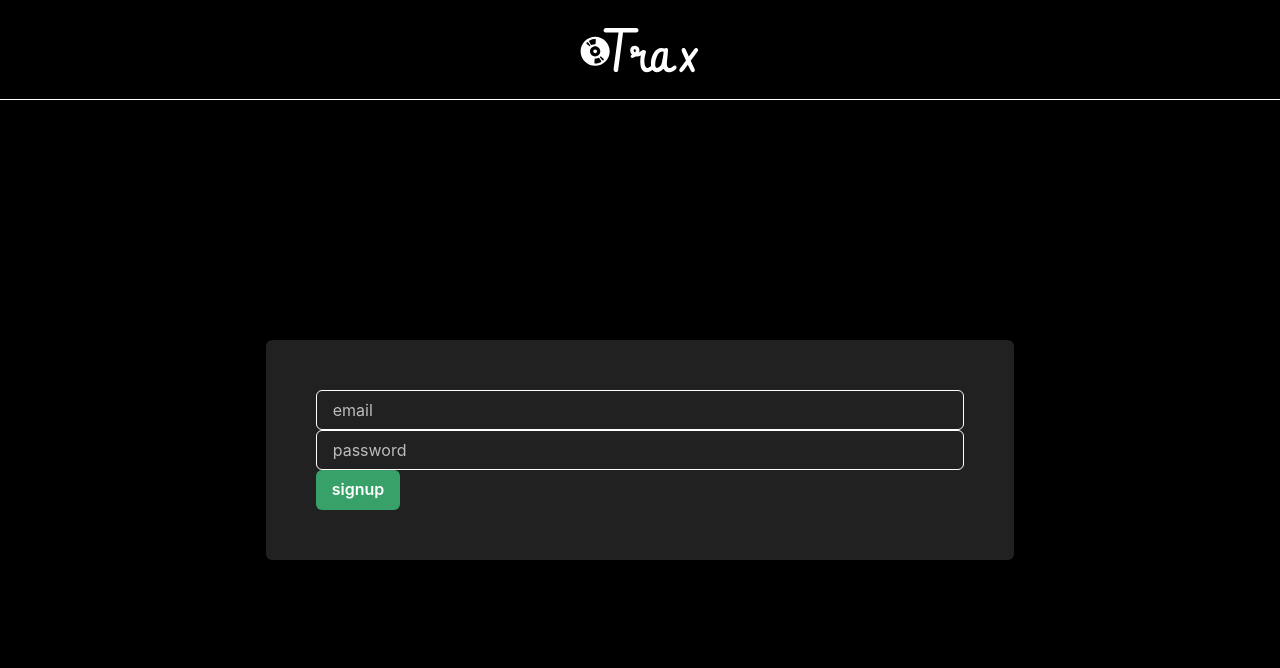
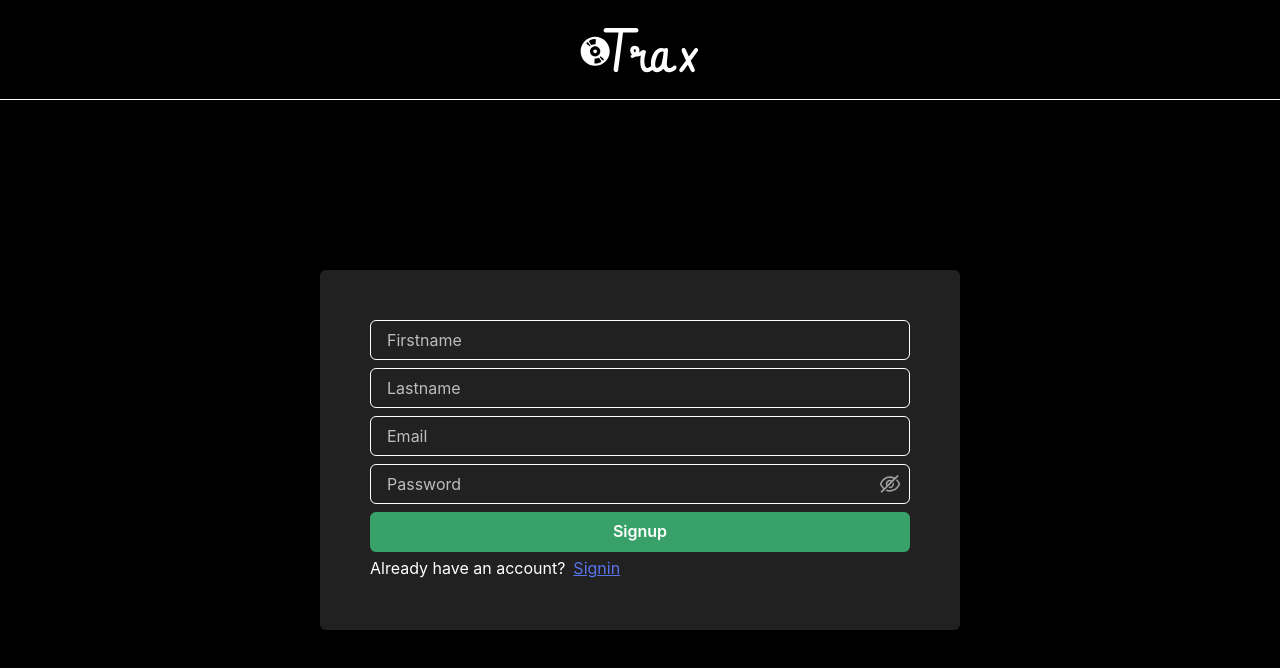
Before and after one commit to DOO-DEV/music-app, a Next.js app: page /signup in a window 1280 px wide. Shown: the top 668 px of the page. Built offline with nearby package versions, Linux system fonts and the light colour scheme; what easy-peasy would draw is missing.

Commit message:
signin and signup

```diff
--- a/components/authForm.tsx
+++ b/components/authForm.tsx
@@ -1,25 +1,14 @@
-import { Box, Button, Input, Flex } from "@chakra-ui/react";
-import { useRouter } from "next/router";
-import { FC, useState } from "react";
-import { useSWRConfig } from "swr";
-import { auth } from "../lib/mutations";
+import { Box, Flex, Text } from "@chakra-ui/react";
+import { FC, ReactNode, useState } from "react";
 import NextImage from "next/image";
+import NextLink from "next/link";
 
-const AuthForm: FC<{ mode: "signin" | "signup" }> = ({ mode }) => {
-  const [email, setEmail] = useState("");
-  const [password, setPassword] = useState("");
-  const [loading, setLoading] = useState(false);
-  const router = useRouter();
+interface Props {
+  mode: "signin" | "signup";
+  children: ReactNode;
+}
 
-  const handleSubmit = async (e) => {
-    e.preventDefault();
-    setLoading(true);
-
-    auth(mode, { email, password });
-    console.log(email, password);
-    setLoading(false);
-    router.push("/");
-  };
+const AuthForm: FC<Props> = ({ mode, children }) => {
   return (
     <Box height="100vh" width="100vw" bg="black" color="white">
       <Flex
@@ -31,31 +20,28 @@ const AuthForm: FC<{ mode: "signin" | "signup" }> = ({ mode }) => {
         <NextImage src="/logo.svg" width={120} height={60} />
       </Flex>
       <Flex justify="center" align="center" height="calc(100vh - 100px)">
-        <Box padding="50px" bg="gray.900" borderRadius="6px">
-          <form onSubmit={handleSubmit}>
-            <Input
-              type="email"
-              placeholder="email"
-              onChange={(e) => setEmail(e.target.value)}
-            />
-            <Input
-              type="password"
-              placeholder="password"
-              onChange={(e) => setPassword(e.target.value)}
-            />
-            <Button
-              type="submit"
-              bg="green.500"
-              isLoading={loading}
-              sx={{
-                "&:hover": {
-                  bg: "green.400",
-                },
-              }}
+        <Box
+          padding="50px"
+          bg="gray.900"
+          borderRadius="6px"
+          width={{ base: "100%", md: "70%", lg: "50%" }}
+        >
+          {children}
+          <Flex align="center">
+            <Text marginRight={2}>
+              {mode !== "signin"
+                ? "Already have an account?"
+                : "Create new account"}
+            </Text>
+            <NextLink
+              href={`/${mode === "signin" ? "signup" : "signin"}`}
+              passHref
             >
-              {mode}
-            </Button>
-          </form>
+              <a style={{ textDecoration: "underline", color: "#5974ee" }}>
+                {mode === "signin" ? "Signup" : "Signin"}
+              </a>
+            </NextLink>
+          </Flex>
         </Box>
       </Flex>
     </Box>
--- a/lib/fetcher.ts
+++ b/lib/fetcher.ts
@@ -1,4 +1,11 @@
-function fetcher(url: string, data = undefined) {
+interface Data {
+  email: string;
+  password: string;
+  firstName?: string;
+  lastName?: string;
+}
+
+function fetcher(url: string, data: undefined | Data = undefined) {
   return fetch(`${window.location.origin}/api/${url}`, {
     method: data ? "POST" : "GET",
     headers: {
--- a/lib/mutations.ts
+++ b/lib/mutations.ts
@@ -2,7 +2,12 @@ import fetcher from "./fetcher";
 
 export const auth = (
   mode: "signin" | "signup",
-  body: { email: string; password: string }
+  body: {
+    email: string;
+    password: string;
+    firstName?: string;
+    lastName?: string;
+  }
 ) => {
-  fetcher(`/${mode}`, body);
+  return fetcher(`/${mode}`, body);
 };
--- a/package.json
+++ b/package.json
@@ -24,6 +24,7 @@
     "next": "12.0.7",
     "react": "17.0.2",
     "react-dom": "17.0.2",
+    "react-hook-form": "^7.22.5",
     "react-howler": "^5.2.0",
     "react-icons": "^4.3.1",
     "reset-css": "^5.0.1",
--- a/pages/api/signin.ts
+++ b/pages/api/signin.ts
@@ -4,7 +4,10 @@ import cookie from "cookie";
 import prisma from "../../lib/prisma";
 import { NextApiRequest, NextApiResponse } from "next";
 
-export default async (req: NextApiRequest, res: NextApiResponse) => {
+export default async function signin(
+  req: NextApiRequest,
+  res: NextApiResponse
+) {
   const { email, password } = req.body;
   const user = await prisma.user.findUnique({
     where: {
@@ -33,9 +36,10 @@ export default async (req: NextApiRequest, res: NextApiResponse) => {
         secure: process.env.NODE_ENV === "production",
       })
     );
+    res.status(200);
     res.json(user);
   } else {
     res.json({ error: "Email or Password is wrong" });
     res.status(401);
   }
-};
+}
--- a/pages/api/signup.ts
+++ b/pages/api/signup.ts
@@ -1,23 +1,29 @@
 import bcrypt from "bcrypt";
 import jwt from "jsonwebtoken";
 import cookie from "cookie";
+import { NextApiRequest, NextApiResponse } from "next";
+import { User } from "@prisma/client";
 import prisma from "../../lib/prisma";
-import { NextApiRequest, NextApiResponse } from "next";
 
 export default async (req: NextApiRequest, res: NextApiResponse) => {
   const salt = bcrypt.genSaltSync();
-  const { email, password } = req.body;
+  const { email, password, firstName, lastName } = req.body;
+  console.log(email, password, firstName, lastName);
   let user;
   try {
     user = await prisma.user.create({
       data: {
         email,
         password: bcrypt.hashSync(password, salt),
+        firstName,
+        lastName,
       },
     });
   } catch (error) {
+    console.log(error);
     res.status(401);
     res.json({ error: "User already exists" });
+    return;
   }
   const token = jwt.sign(
     {
--- a/pages/signup.tsx
+++ b/pages/signup.tsx
@@ -1,7 +1,149 @@
+import { useCallback, useState } from "react";
+import {
+  Text,
+  Box,
+  Input,
+  Button,
+  InputGroup,
+  InputRightElement,
+  IconButton,
+} from "@chakra-ui/react";
+import { AiOutlineEye, AiOutlineEyeInvisible } from "react-icons/ai";
+import { useRouter } from "next/router";
+import { useForm, SubmitHandler } from "react-hook-form";
 import AuthForm from "../components/authForm";
+import { auth } from "../lib/mutations";
+
+interface Inputs {
+  firstName: string;
+  lastName: string;
+  email: string;
+  password: string;
+}
 
 const Signup = () => {
-  return <AuthForm mode="signup" />;
+  const {
+    register,
+    handleSubmit,
+    formState: { errors },
+  } = useForm<Inputs>();
+  const [loading, setLoading] = useState<boolean>(false);
+  const [showPassword, setShowPassword] = useState(false);
+  const router = useRouter();
+
+  const onSubmit: SubmitHandler<Inputs> = async (data) => {
+    setLoading(() => true);
+
+    const user = await auth("signup", { ...data });
+    setLoading(() => false);
+    router.replace("/");
+  };
+
+  const changeVisibility = useCallback(() => {
+    setShowPassword((prev) => !prev);
+  }, []);
+
+  return (
+    <AuthForm mode="signup">
+      <form onSubmit={handleSubmit(onSubmit)}>
+        <Box>
+          <Input
+            {...register("firstName", { required: true })}
+            marginBottom={2}
+            placeholder="Firstname"
+          />
+          {errors.firstName && (
+            <Text color="red.300" marginBottom={2} fontSize="x-small">
+              First name is required.
+            </Text>
+          )}
+          <Input
+            {...register("lastName", { required: true })}
+            marginBottom={2}
+            placeholder="Lastname"
+          />
+          {errors.lastName && (
+            <Text color="red.300" marginBottom={2} fontSize="x-small">
+              Last name is required.
+            </Text>
+          )}
+          <Input
+            {...register("email", {
+              required: true,
+              pattern: /^[\w-\.]+@([\w-]+\.)+[\w-]{2,4}$/i,
+            })}
+            marginBottom={2}
+            placeholder="Email"
+          />
+          {errors.email && (
+            <Text color="red.300" marginBottom={2} fontSize="x-small">
+              Email is not valid.
+            </Text>
+          )}
+          <InputGroup>
+            <Input
+              autoComplete="none"
+              type={showPassword ? "text" : "password"}
+              {...register("password", {
+                required: true,
+                minLength: 4,
+                pattern:
+                  /^(?=.*\d)(?=.*[a-z])(?=.*[A-Z])(?=.*[a-zA-Z]).{8,}$/gm,
+              })}
+              marginBottom={2}
+              placeholder="Password"
+            />
+            <InputRightElement justifyContent="end">
+              {showPassword ? (
+                <IconButton
+                  aria-label="show"
+                  fontSize="24px"
+                  outline="none"
+                  variant="link"
+                  icon={<AiOutlineEye />}
+                  onClick={changeVisibility}
+                />
+              ) : (
+                <IconButton
+                  aria-label="hide"
+                  fontSize="24px"
+                  outline="none"
+                  variant="link"
+                  icon={<AiOutlineEyeInvisible />}
+                  onClick={changeVisibility}
+                />
+              )}
+            </InputRightElement>
+          </InputGroup>
+
+          {errors.password && (
+            <Text marginBottom={2} color="red.300" fontSize="x-small">
+              Password must include numbers, symbols, charcter, and capital
+              charcter.
+            </Text>
+          )}
+          <Button
+            marginBottom={1}
+            width="100%"
+            size="md"
+            type="submit"
+            bg="green.500"
+            isLoading={loading}
+            sx={{
+              "&:hover": {
+                bg: "green.400",
+              },
+              "&:hover[disabled]": {
+                bg: "green.400",
+              },
+            }}
+          >
+            Signup
+          </Button>
+        </Box>
+      </form>
+    </AuthForm>
+  );
 };
 
 Signup.authPage = true;
--- a/styles/globals.css
+++ /dev/null
@@ -1,16 +0,0 @@
-html,
-body {
-  padding: 0;
-  margin: 0;
-  font-family: -apple-system, BlinkMacSystemFont, Segoe UI, Roboto, Oxygen,
-    Ubuntu, Cantarell, Fira Sans, Droid Sans, Helvetica Neue, sans-serif;
-}
-
-a {
-  color: inherit;
-  text-decoration: none;
-}
-
-* {
-  box-sizing: border-box;
-}
```
Also changed, not shown: pages/signin.tsx (+116 -1 lines), styles/Home.module.css (deleted, +0 -116 lines), 1 other file (tests, documents, lock files or other folders).
